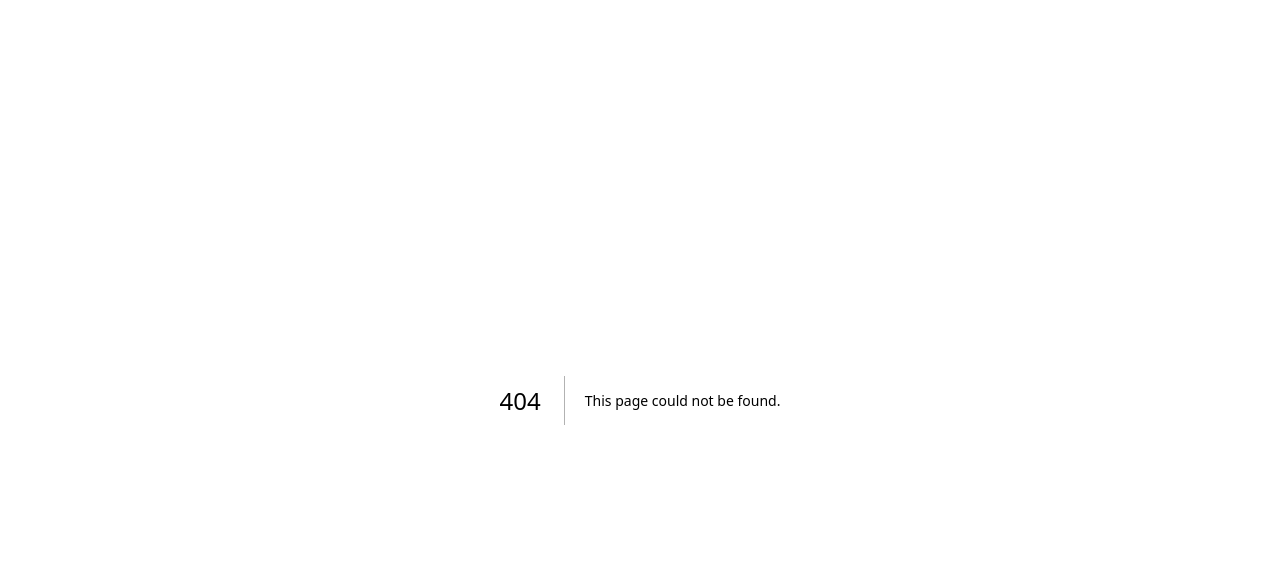
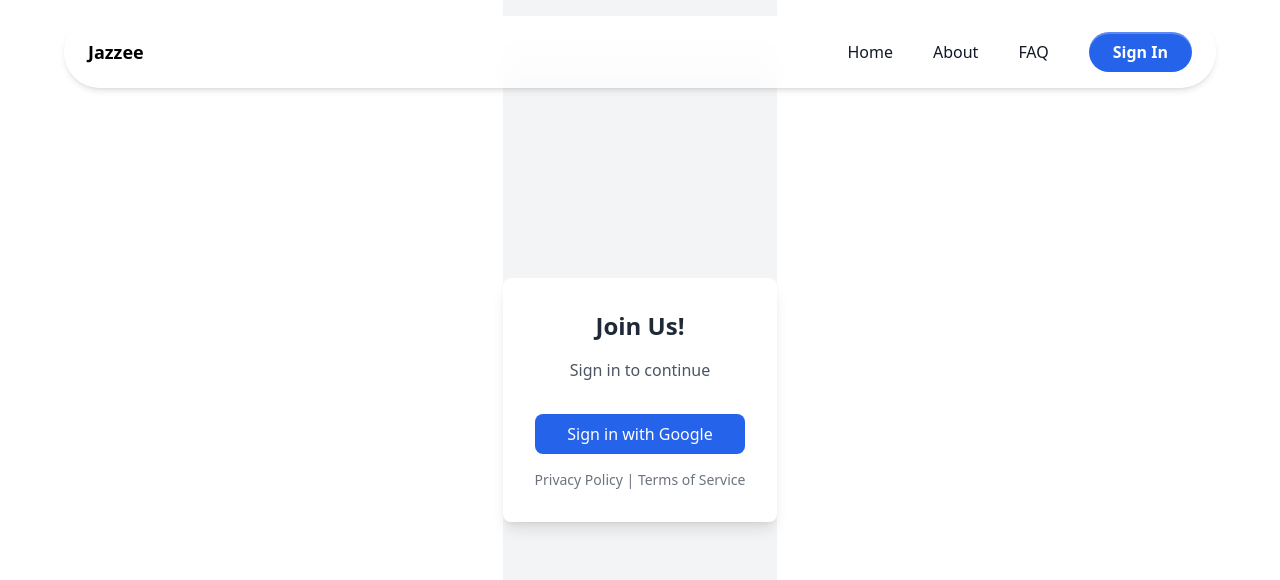
Before and after one commit to SirSimon162/Jazzee, a Next.js app: page /signup in a window 1280 px wide. Before the commit this address had no page. Shown: the top 580 px of the page. Built offline with nearby package versions, Linux system fonts and the light colour scheme; no server answers.

Commit message:
feat: added login page and navbar

```diff
--- a/app/api/auth/[...nextauth]/route.js
+++ b/app/api/auth/[...nextauth]/route.js
@@ -15,6 +15,12 @@ const handler = NextAuth({
       },
     }),
   ],
+  callbacks: {
+    async session({ session, token }) {
+      session.user.id = token.sub;
+      return session;
+    },
+  },
   secret: process.env.SECRET,
 });
 
--- /dev/null
+++ b/app/components/NavBar.js
@@ -0,0 +1,100 @@
+"use client";
+import { useState } from "react";
+import { Squash as Hamburger } from "hamburger-react";
+import { motion } from "framer-motion";
+
+function NavBar() {
+  const [isMobileMenuOpen, setIsMobileMenuOpen] = useState(false);
+
+  return (
+    <motion.nav
+      initial={{ y: -100 }}
+      animate={{ y: 0 }}
+      transition={{ type: "spring", stiffness: 100 }}
+      className="bg-gradient-to-b from-white to-white sm:to-[rgba(255,255,255,0.7)] backdrop-blur-md w-full sm:w-[90%] fixed top-0 sm:top-4 z-50 shadow-md sm:rounded-full px-2"
+    >
+      <div className="mx-auto px-2 md:px-4 py-2 md:py-4 flex justify-between items-center">
+        <motion.a
+          href="/"
+          className="flex items-center font-bold text-lg"
+          initial={{ opacity: 0 }}
+          animate={{ opacity: 1 }}
+          transition={{ delay: 0.3 }}
+        >
+          Jazzee
+        </motion.a>
+        <div className="hidden md:flex items-center gap-x-10 font-medium">
+          <motion.a
+            to="/"
+            className=" cursor-pointer  text-gray-900 hover:text-blue-700"
+          >
+            Home
+          </motion.a>
+          <motion.a
+            href="#about"
+            className=" text-gray-900 hover:text-blue-700"
+          >
+            About
+          </motion.a>
+          <motion.a href="#faq" className=" text-gray-900 hover:text-blue-700">
+            FAQ
+          </motion.a>
+          <motion.a
+            className="px-6 py-2 bg-blue-600 hover:bg-blue-700 transition duration-200 rounded-full text-white shadow-[0px_2px_0px_0px_#FFFFFF40_inset] font-semibold"
+            href="/signup"
+          >
+            Sign In
+          </motion.a>
+        </div>
+        <div className="md:hidden block">
+          <Hamburger
+            toggled={isMobileMenuOpen}
+            toggle={setIsMobileMenuOpen}
+            size={25}
+            rounded
+          />
+        </div>
+        <motion.div
+          initial={{ opacity: 0, x: "-100%" }}
+          animate={{
+            opacity: isMobileMenuOpen ? 1 : 0,
+            y: isMobileMenuOpen ? 0 : "-100%",
+          }}
+          transition={{ type: "spring", stiffness: 120 }}
+          className={`${
+            isMobileMenuOpen ? "block" : "hidden"
+          } md:hidden absolute top-[62px] left-0 right-0 z-30 h-screen flex flex-col items-center bg-white`}
+        >
+          <div className="flex flex-col items-center gap-y-9 pt-12 font-medium">
+            <motion.a
+              to="/"
+              className="block cursor-pointer text-gray-900 hover:text-blue-700"
+              onClick={() => setIsMobileMenuOpen(!isMobileMenuOpen)}
+            >
+              Home
+            </motion.a>
+            <motion.a
+              href="#about"
+              className="block text-gray-900 hover:text-blue-700"
+            >
+              About
+            </motion.a>
+            <motion.a
+              href="#faq"
+              className="block text-gray-900 hover:text-blue-700"
+            >
+              FAQs
+            </motion.a>
+            <motion.button
+              className="px-6 py-2 bg-blue-600 hover:bg-blue-700 transition duration-200 rounded-full text-white shadow-[0px_2px_0px_0px_#FFFFFF40_inset] font-bold"
+            >
+              Contact Us
+            </motion.button>
+          </div>
+        </motion.div>
+      </div>
+    </motion.nav>
+  );
+}
+
+export default NavBar;
--- a/app/layout.js
+++ b/app/layout.js
@@ -1,8 +1,6 @@
-import { Inter } from "next/font/google";
 import "./globals.css";
 import SessionWrapper from "./components/SessionWrapper";
-
-const inter = Inter({ subsets: ["latin"] });
+import NavBar from "./components/NavBar";
 
 export const metadata = {
   title: "Create Next App",
@@ -13,7 +11,10 @@ export default function RootLayout({ children }) {
   return (
     <html lang="en">
       <SessionWrapper>
-        <body className={inter.className}>{children}</body>
+        <body className="flex flex-col items-center justify-center w-full">
+          <NavBar />
+          {children}
+        </body>
       </SessionWrapper>
     </html>
   );
--- /dev/null
+++ b/app/login/page.js
@@ -0,0 +1,50 @@
+// pages/login.js or pages/signup.js
+"use client";
+import { useSession, signIn, signOut } from "next-auth/react";
+
+export default function AuthPage() {
+  const { data: session } = useSession();
+
+  return (
+    <div className="flex h-screen bg-gray-100">
+      <div className="m-auto max-w-md w-full p-8 bg-white rounded-lg shadow-lg">
+        <div className="text-center">
+          <h1 className="text-2xl font-semibold text-gray-800 mb-4">
+            {session ? "Welcome Back!" : "Join Us!"}
+          </h1>
+          <p className="text-gray-600 mb-8">
+            {session
+              ? `Signed in as ${session.user.email}`
+              : "Sign in to continue"}
+          </p>
+
+          {session ? (
+            <button
+              onClick={() => signOut()}
+              className="w-full py-2 px-4 bg-red-600 text-white rounded-lg hover:bg-red-700"
+            >
+              Sign out
+            </button>
+          ) : (
+            <button
+              onClick={() => signIn("google")}
+              className="w-full py-2 px-4 bg-blue-600 text-white rounded-lg hover:bg-blue-700 flex items-center justify-center"
+            >
+              Sign in with Google
+            </button>
+          )}
+
+          <div className="mt-4 text-sm text-gray-500">
+            <a href="/privacy-policy" className="hover:underline">
+              Privacy Policy
+            </a>
+            &nbsp;|&nbsp;
+            <a href="/terms-of-service" className="hover:underline">
+              Terms of Service
+            </a>
+          </div>
+        </div>
+      </div>
+    </div>
+  );
+}
--- a/app/page.js
+++ b/app/page.js
@@ -1,20 +1,9 @@
-"use client";
-import { useSession, signIn, signOut } from "next-auth/react";
-
-export default function Home() {
-  const { data: session } = useSession();
-  if (session) {
-    return (
-      <>
-        Signed in as {session.user.email} <br />
-        <button onClick={() => signOut()}>Sign out</button>
-      </>
-    );
-  }
+function Home() {
   return (
-    <>
-      Not signed in <br />
-      <button onClick={() => signIn("google")}>Sign in</button>
-    </>
+    <div className="text-white min-h-screen inset-0 -z-10 h-full w-full items-center px-5 py-24 [background:radial-gradient(125%_125%_at_50%_10%,#000_40%,#63e_100%)]">
+      Jazzee home
+    </div>
   );
 }
+
+export default Home;
--- /dev/null
+++ b/app/signup/page.js
@@ -0,0 +1,50 @@
+// pages/login.js or pages/signup.js
+"use client";
+import { useSession, signIn, signOut } from "next-auth/react";
+
+export default function AuthPage() {
+  const { data: session } = useSession();
+
+  return (
+    <div className="flex h-screen bg-gray-100">
+      <div className="m-auto max-w-md w-full p-8 bg-white rounded-lg shadow-lg">
+        <div className="text-center">
+          <h1 className="text-2xl font-semibold text-gray-800 mb-4">
+            {session ? "Welcome!" : "Join Us!"}
+          </h1>
+          <p className="text-gray-600 mb-8">
+            {session
+              ? `Signed in as ${session.user.email}`
+              : "Sign in to continue"}
+          </p>
+
+          {session ? (
+            <button
+              onClick={() => signOut()}
+              className="w-full py-2 px-4 bg-red-600 text-white rounded-lg hover:bg-red-700"
+            >
+              Sign out
+            </button>
+          ) : (
+            <button
+              onClick={() => signIn("google")}
+              className="w-full py-2 px-4 bg-blue-600 text-white rounded-lg hover:bg-blue-700 flex items-center justify-center"
+            >
+              Sign in with Google
+            </button>
+          )}
+
+          <div className="mt-4 text-sm text-gray-500">
+            <a href="/privacy-policy" className="hover:underline">
+              Privacy Policy
+            </a>
+            &nbsp;|&nbsp;
+            <a href="/terms-of-service" className="hover:underline">
+              Terms of Service
+            </a>
+          </div>
+        </div>
+      </div>
+    </div>
+  );
+}
--- a/package.json
+++ b/package.json
@@ -9,6 +9,8 @@
     "lint": "next lint"
   },
   "dependencies": {
+    "framer-motion": "^11.3.30",
+    "hamburger-react": "^2.5.1",
     "next": "14.2.6",
     "next-auth": "^4.24.7",
     "react": "^18",
```
Also changed, not shown: 1 other file (tests, documents, lock files or other folders).
